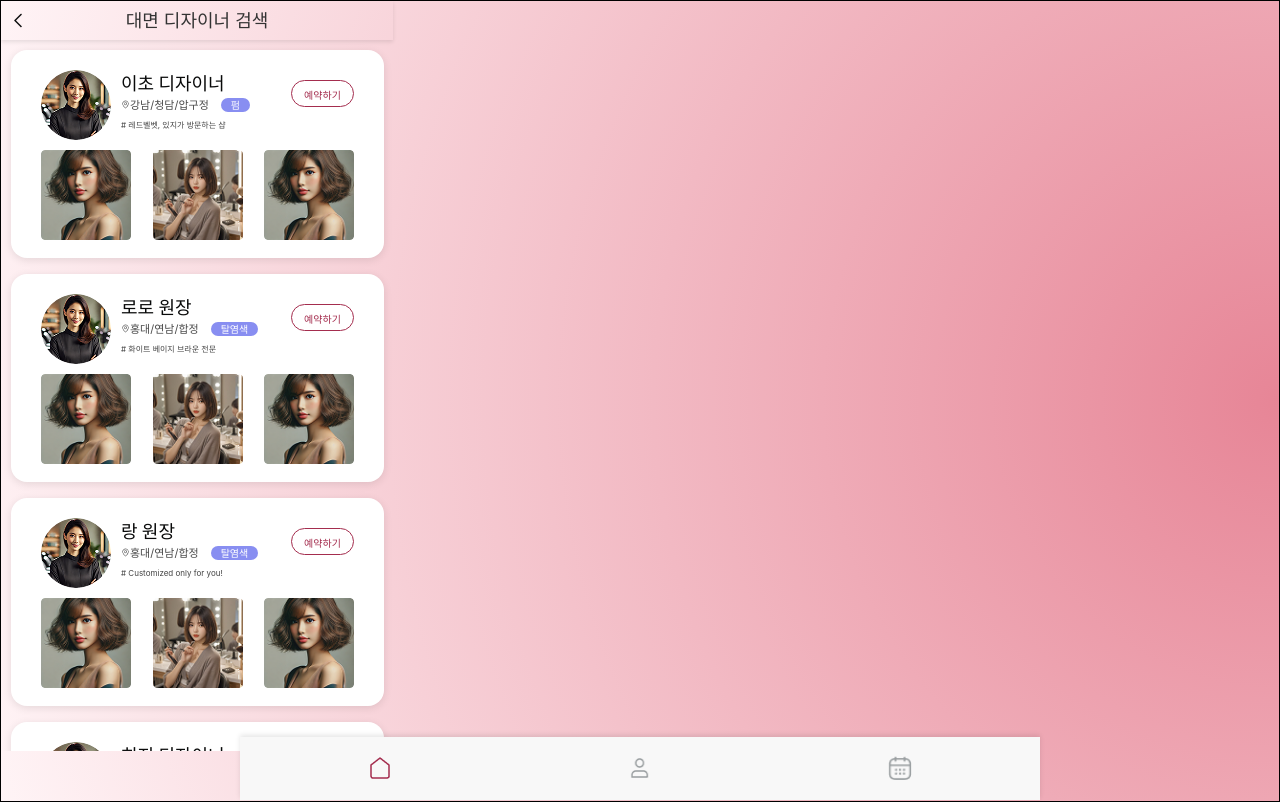
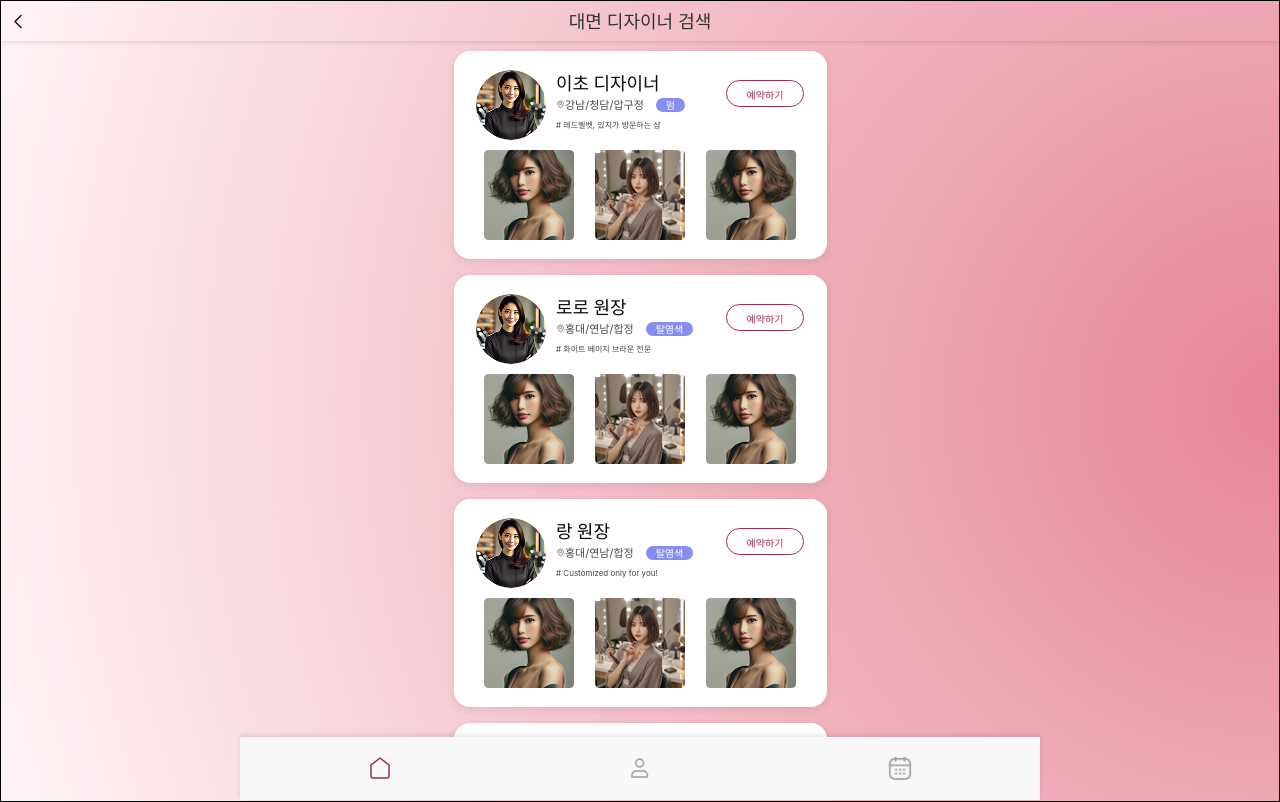
Before and after one commit to Kwondongkyun/Blaybus-Hackathon, a React (Vite) app: page /consulting/1 in a window 1280 px wide. Built offline with nearby package versions, Linux system fonts and the light colour scheme.

Commit message:
design: 디자이너 리스트 스타일 배치 수정

```diff
--- a/src/styles/DesignerList.css
+++ b/src/styles/DesignerList.css
@@ -1,6 +1,7 @@
 .designer-container {
   display: flex;
   flex-direction: column;
+  /* align-items: center; */
   margin: 0 auto;
   min-height: 100vh;
   background: radial-gradient(
@@ -12,6 +13,9 @@
 }
 
 .designer-list {
+  display: flex;
+  flex-direction: column;
+  align-items: center;
   flex: 1;
   overflow-y: auto;
   padding: 10px;
@@ -25,6 +29,8 @@
   box-shadow: 0 2px 8px rgba(0, 0, 0, 0.1);
   display: flex;
   flex-direction: column;
+  justify-content: center;
+  align-items: center;
   gap: 10px;
   cursor: pointer;
   transition: transform 0.2s;
--- a/src/styles/Header.css
+++ b/src/styles/Header.css
@@ -2,8 +2,8 @@
   display: flex;
   align-items: center;
   justify-content: space-between;
-  width: 392px;
-  height: 39px;
+  width: 100%;
+  height: 40px;
   background-color: none;
   border: none;
   box-shadow: 0 2px 4px rgba(0, 0, 0, 0.1);
```
